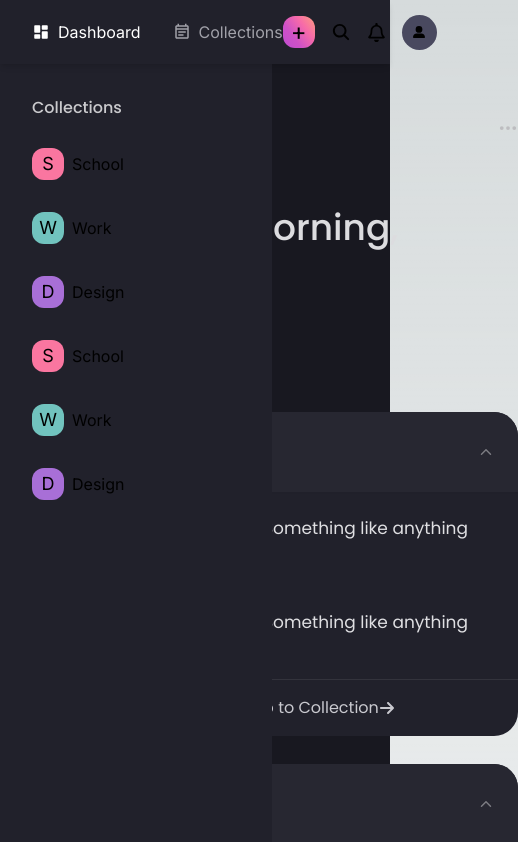
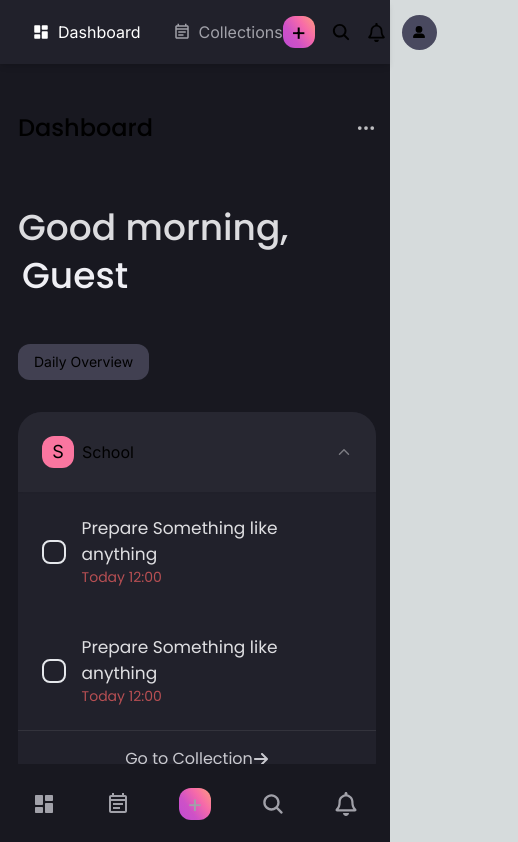
Before and after one commit to Amritanshu312/TaskGen, a Next.js app: page / in a window 390 px wide. Shown: the top 842 px of the page, 518 px wide, since content can reach past the window. Built offline with nearby package versions, Linux system fonts and the light colour scheme; no server answers.

Commit message:
[Home] feat🎉: Bottom Bar

```diff
--- a/app/(pages)/layout.js
+++ b/app/(pages)/layout.js
@@ -1,3 +1,4 @@
+import BottomBar from '@/partials/bottomBar/BottomBar';
 import Navbar from '@/partials/navbar/Navbar';
 
 
@@ -6,6 +7,7 @@ export default function RootLayout({ children }) {
     <>
       <Navbar />
       {children}
+      <BottomBar />
     </>
   );
 }
--- a/app/(pages)/page.js
+++ b/app/(pages)/page.js
@@ -8,9 +8,9 @@ export default function Home() {
     <div className="w-full min-h-screen flex">
       <Sidebar />
 
-      <div className="w-full mt-28 flex items-center flex-col">
+      <div className="w-full mt-28 flex items-center flex-col max-[745px] mx-4">
 
-        <div className="w-full ml-80 max-[1226px]:ml-[16rem] max-w-[800px] max-[1226px]:max-w-[712px]">
+        <div className="w-full ml-80 max-[1226px]:ml-[16rem] max-[1090px]:ml-1 max-w-[800px] max-[1226px]:max-w-[712px]">
           <div className="flex justify-between items-center mb-16">
             <div className="font-['poppins'] text-2xl font-medium">Dashboard</div>
             <div className="cursor-pointer text-xl text-[#bdbdc0]"><BsThreeDots /></div>
--- a/partials/Sidebar/Sidebar.jsx
+++ b/partials/Sidebar/Sidebar.jsx
@@ -1,6 +1,6 @@
 const Sidebar = () => {
   return (
-    <div className="h-screen fixed w-80 max-[1226px]:w-[17rem] bg-[#21212b] py-24 pl-8 ">
+    <div className="h-screen fixed w-80 max-[1226px]:w-[17rem] bg-[#21212b] py-24 pl-8 max-[1090px]:hidden">
       <div className="text-[#cacacd] font-['poppins'] font-medium">Collections</div>
 
       <div className="mt-7 gap-8 flex flex-col">
--- /dev/null
+++ b/partials/bottomBar/BottomBar.jsx
@@ -0,0 +1,22 @@
+"use client"
+import { IoSearch } from "react-icons/io5";
+import { RiDashboardFill } from "react-icons/ri";
+import { MdOutlineEventNote } from "react-icons/md";
+import { FaRegBell } from "react-icons/fa";
+import useWindowDimensions from "@/utils/useWindowDimension"
+import Link from "next/link";
+
+const BottomBar = () => {
+  const { w, h } = useWindowDimensions()
+  return (
+    <div className="fixed w-full h-20 bottom-0 flex bg-[#181820] items-center justify-between px-8 text-2xl text-[#a1a1a9]">
+      <Link href={"/"} className="cursor-pointer hover:text-white"><RiDashboardFill /></Link>
+      <Link href={"/collections"} className="cursor-pointer hover:text-white"><MdOutlineEventNote /></Link>
+      <div className="w-8 h-8 bg-[linear-gradient(234deg,#fc9d7e,#f76ba8,#ce51c7,#c14cd1)] rounded-xl flex items-center justify-center text-2xl cursor-pointer">+</div>
+      <div className="cursor-pointer hover:text-white"><IoSearch /></div>
+      <div className="cursor-pointer hover:text-white"><FaRegBell /></div>
+    </div>
+  )
+}
+
+export default BottomBar
--- /dev/null
+++ b/utils/useWindowDimension.jsx
@@ -0,0 +1,26 @@
+"use client"
+
+import { useEffect, useState } from "react";
+
+function getWindowDimensions() {
+  const { innerWidth: width, innerHeight: height } = window;
+  return {
+    w: width,
+    h: height
+  };
+}
+
+export default function useWindowDimensions() {
+  const [windowDimensions, setWindowDimensions] = useState(getWindowDimensions());
+
+  useEffect(() => {
+    function handleResize() {
+      setWindowDimensions(getWindowDimensions());
+    }
+
+    window.addEventListener('resize', handleResize);
+    return () => window.removeEventListener('resize', handleResize);
+  }, []);
+
+  return windowDimensions;
+}
```
